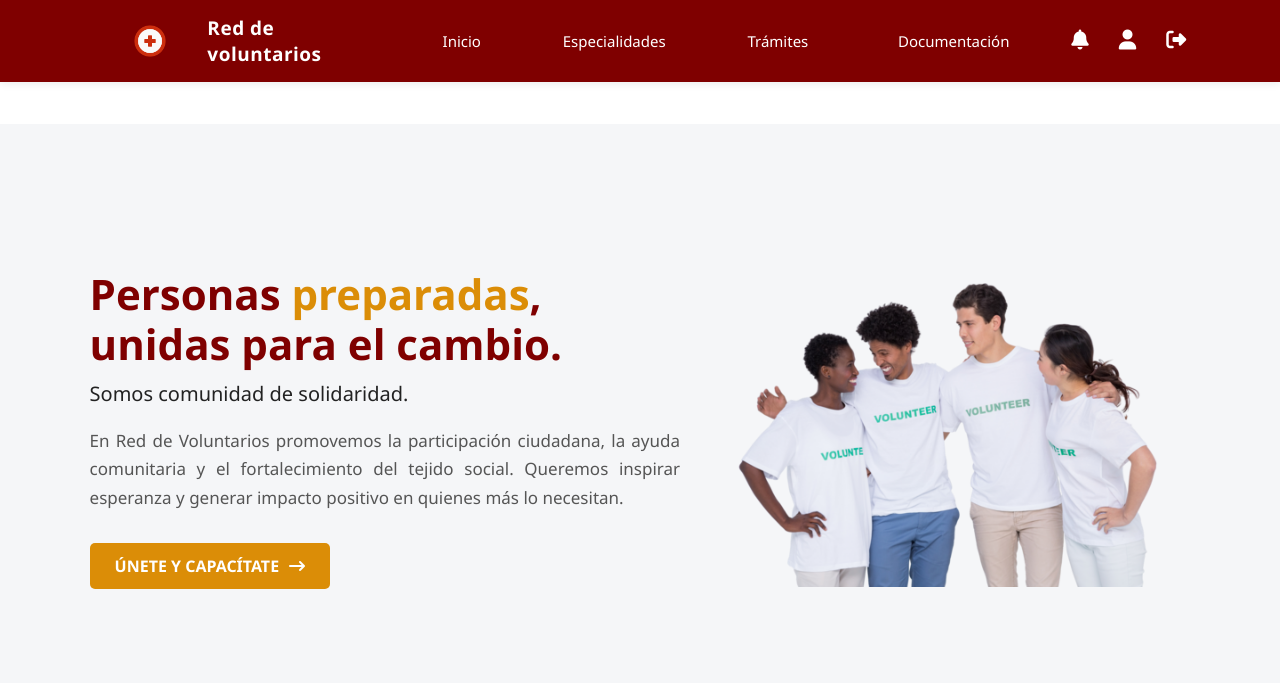
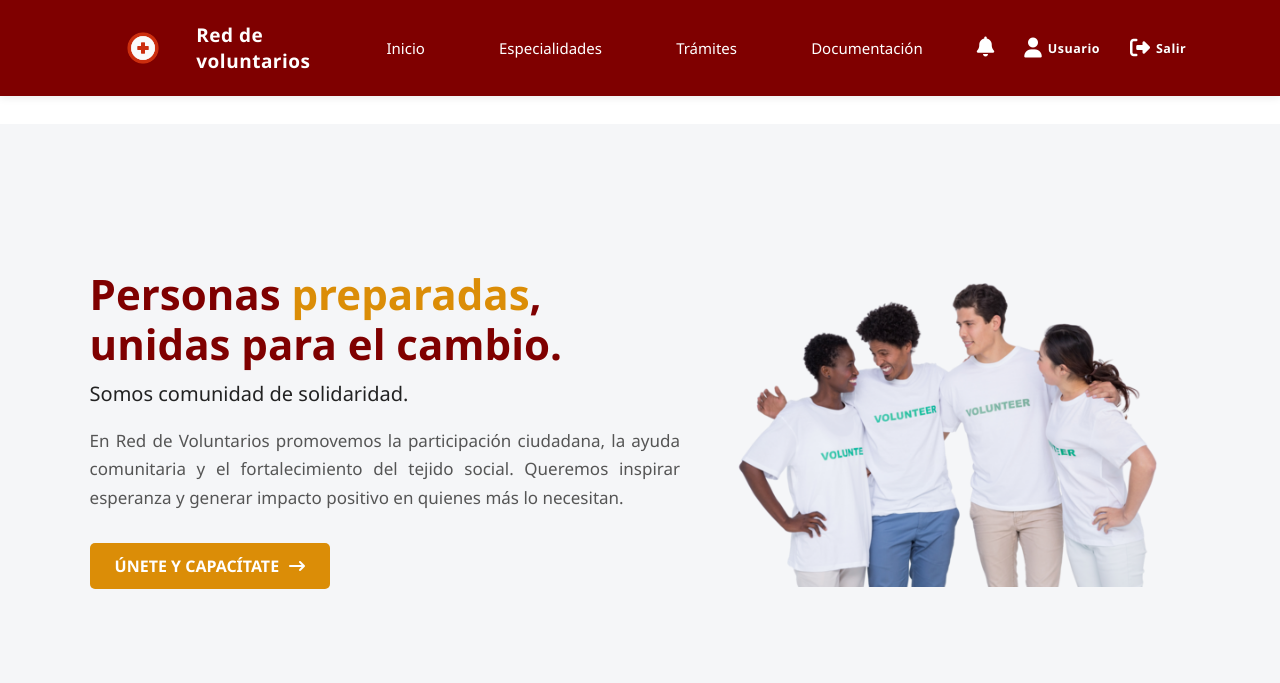
Before and after one commit to XxBrandon-75/ProyectoSGV-V.2, a PHP site: page / in a window 1280 px wide. Shown: the top 683 px of the page. Run offline with PHP 8.4, Linux system fonts and the light colour scheme; the visitor is signed in with stand-in values (Sample User, id 1); some libraries are stand-ins or nearby versions.

Commit message:
mostrar nombre del usuario y texto 'salir' en cerrar sesion

```diff
--- a/views/layout/header.php
+++ b/views/layout/header.php
@@ -58,11 +58,15 @@
                         <div id="notify" class="fa-solid fa-bell" style="color: #ffffff;"></div>
                   </a>
                   <div id="menu-bar" class="fa-solid fa-bars"></div>
-                  <a href="<?php echo $base_url; ?>index.php?controller=home&action=perfil">
+                  <a href="<?php echo $base_url; ?>index.php?controller=home&action=perfil" style="display: flex; align-items: center; gap: 6px;">
                         <div id="user" class="fa-solid fa-user" style="color: #ffffff;"></div>
+                        <span style="color: #fff; font-weight: 600; font-size: 1.25rem; letter-spacing: 0.5px; text-shadow: 0 1px 2px rgba(0,0,0,0.15);">
+                              <?php echo isset($_SESSION['user']['nombre']) ? htmlspecialchars($_SESSION['user']['nombre']) : 'Usuario'; ?>
+                        </span>
                   </a>
-                  <a href="<?php echo $base_url; ?>logout.php" title="Cerrar sesión">
+                  <a href="<?php echo $base_url; ?>logout.php" title="Cerrar sesión" style="display: flex; align-items: center; gap: 6px;">
                         <div id="logout" class="fa-solid fa-right-from-bracket" style="color: #ffffff;"></div>
+                        <span style="color: #fff; font-weight: 600; font-size: 1.25rem; letter-spacing: 0.5px; text-shadow: 0 1px 2px rgba(0,0,0,0.15);">Salir</span>
                   </a>
             </div>
 
@@ -72,3 +76,6 @@
       <div id="nav-overlay" aria-hidden="true"></div>
 
         <main class="contenido-pagina">
+</body>
+
+</html>
```
